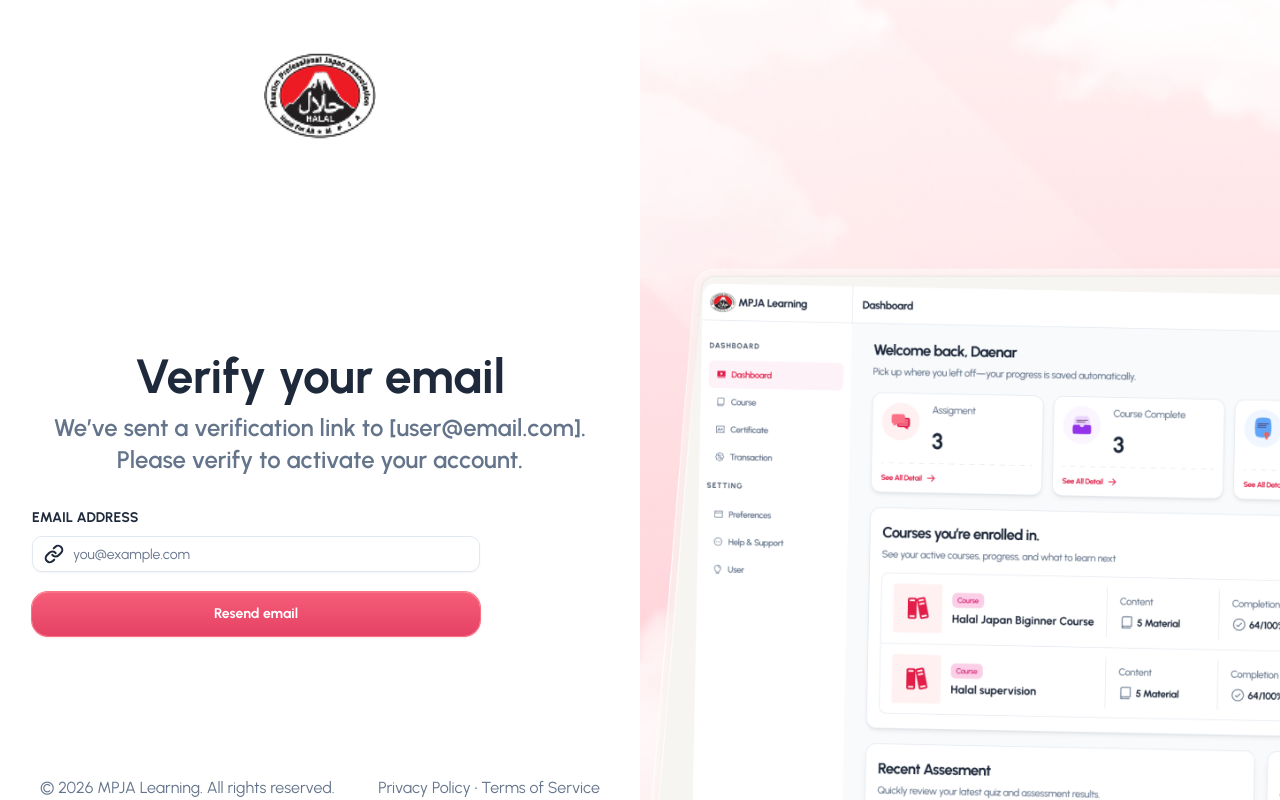
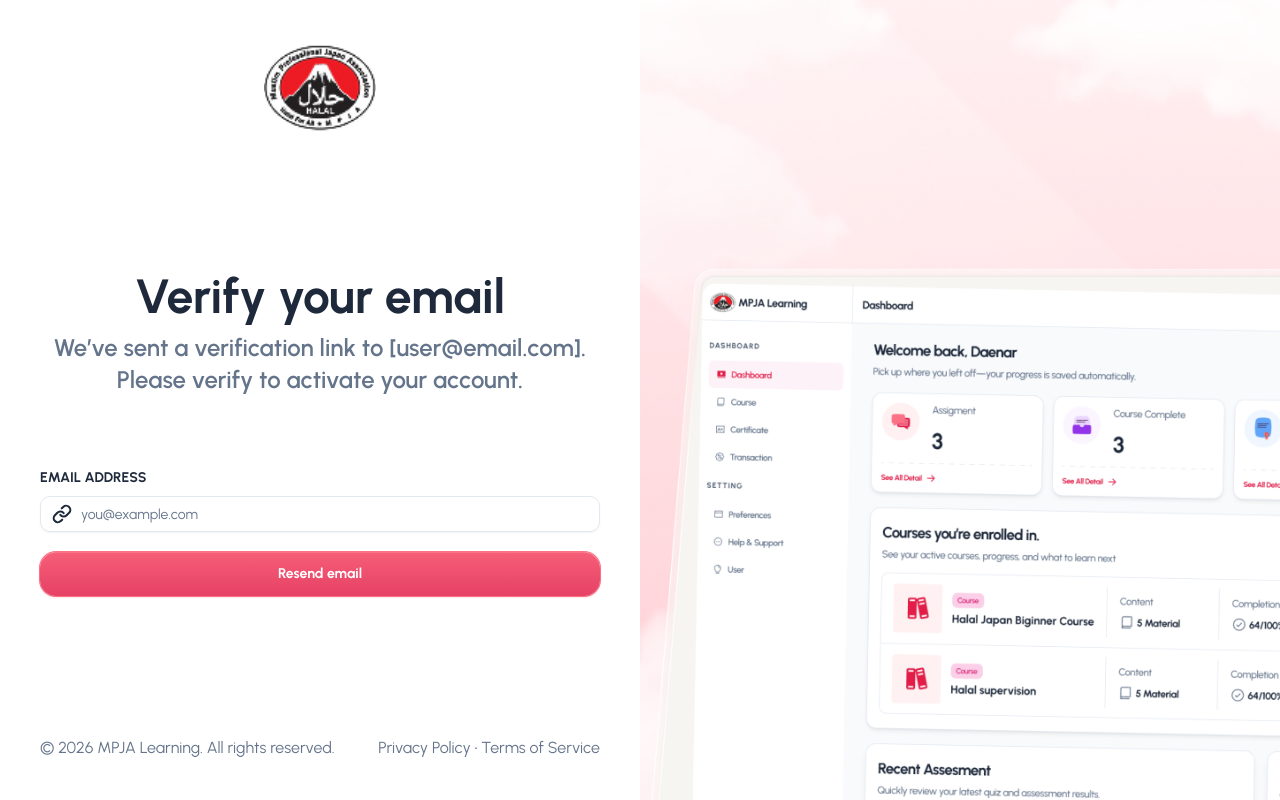
Before and after one commit to alfieqashwa/mpja, a Next.js app: page /forgot-password in a window 1280 px wide. Built offline with nearby package versions, Linux system fonts and the light colour scheme.

Commit message:
style: fix forgot-password layout

```diff
--- a/app/(auth)/forgot-password/page.tsx
+++ b/app/(auth)/forgot-password/page.tsx
@@ -2,16 +2,17 @@
 import { Button } from "@/components/ui/button"
 import { Input } from "@/components/ui/input"
 import { Label } from "@/components/ui/label"
-import { WrapperContainer } from "@/components/wrapper-container"
 import { Link as LinkIcon } from "lucide-react"
 import Image from "next/image"
 
 export default function ForgotPasswordPage() {
   return (
-    <WrapperContainer>
-      <div className="min-h-screen grid lg:grid-cols-2">
-        <div className="relative">
-          <div className="absolute top-12 left-1/2 -translate-x-1/2">
+    <div className="min-h-screen w-full">
+      <div className="h-screen grid lg:grid-cols-2">
+        {/* Left Column */}
+        <div className="flex flex-col h-full relative overflow-y-auto">
+          {/* Logo */}
+          <div className="flex justify-center pt-10">
             <Image
               src="/img/logo.png"
               alt="MPJA Logo"
@@ -21,8 +22,10 @@
             />
           </div>
 
-          <div className="mx-auto w-full max-w-xl mt-88">
-            <article className="text-center space-y-3">
+          {/* Form Content */}
+          <div className="grow flex items-center justify-center px-10 py-12">
+            <div className="w-full max-w-xl">
+              <article className="text-center space-y-3 mb-10">
                 <h1 className="text-5xl font-bold text-primary">
                   Verify your email
                 </h1>
@@ -31,8 +34,8 @@
                   verify to activate your account.
                 </p>
               </article>
-            <div className="w-full pt-8 max-w-md">
-              {/* Email Form */}
+              {/* Form */}
+              <div className="pt-8">
                 <form>
                   <section className="space-y-2">
                     <Label
@@ -63,12 +66,15 @@
                 </form>
               </div>
             </div>
-          <footer className="absolute w-full bottom-0 px-10">
+          </div>
+
+          <footer className="pb-10 px-10 text-center">
             <CopyrightMpja />
           </footer>
         </div>
 
-        <div className="relative hidden lg:block h-full w-full">
+        {/* Right Column */}
+        <div className="relative hidden lg:block h-full">
           <Image
             src="/img/auth-img.png"
             alt="Preview"
@@ -78,6 +84,6 @@
           />
         </div>
       </div>
-    </WrapperContainer>
+    </div>
   )
 }
```
Lines whose indentation alone changed are shown as unchanged.
